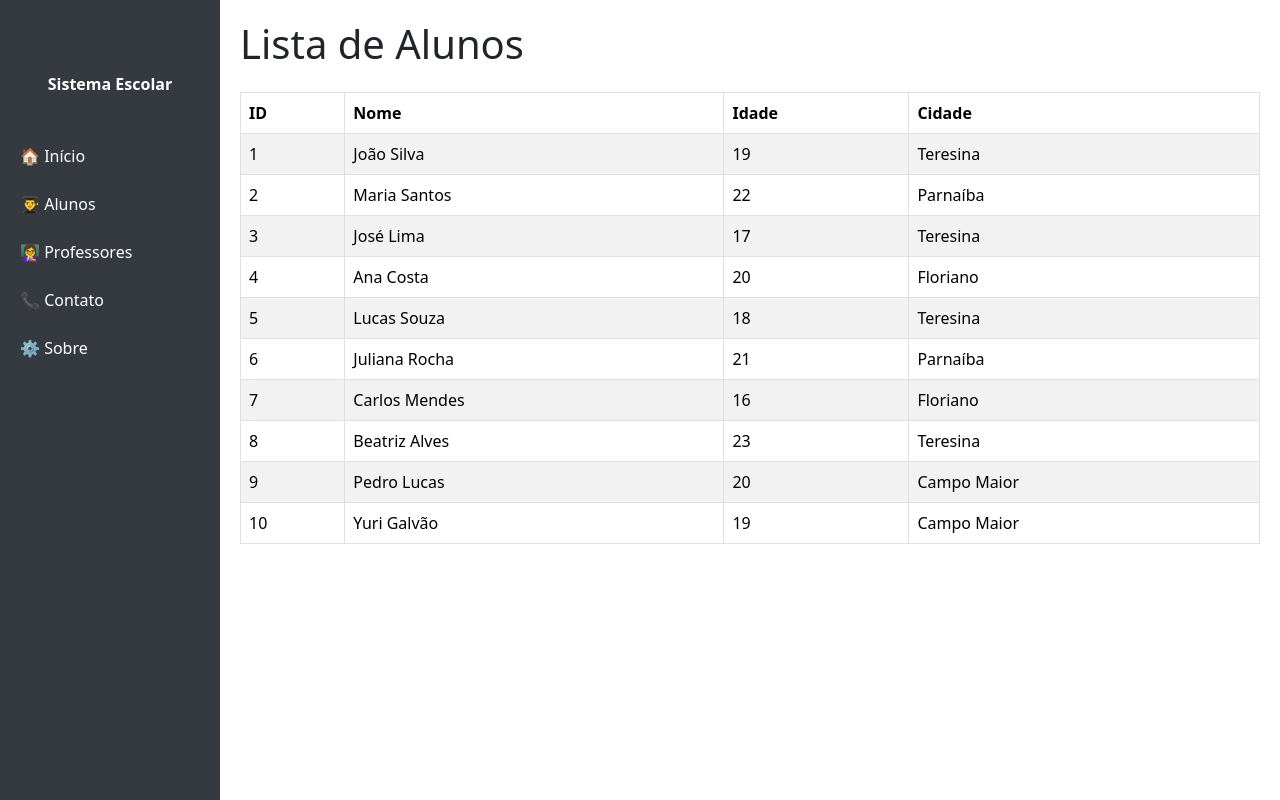
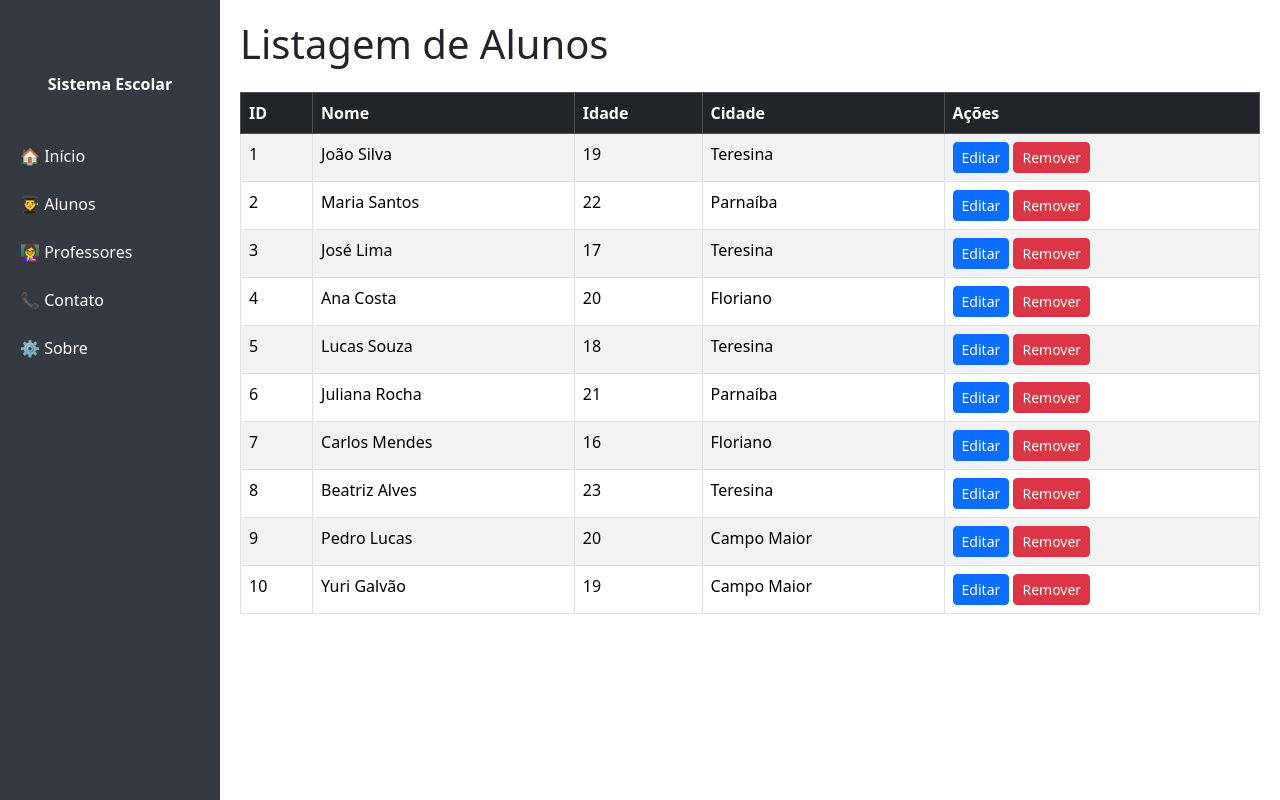
Before and after one commit to dudvs/projeto_flask, a Flask app: page /aluno in a window 1280 px wide. Run offline with Flask 3, Linux system fonts and the light colour scheme; data comes from the database, SQL or seed files in the repository.

Commit message:
lista aluno

```diff
--- a/templates/aluno/lista.html
+++ b/templates/aluno/lista.html
@@ -1,14 +1,15 @@
 {% include 'cabecalho.html' %}
 
-<h1 class="mb-4">Lista de Alunos</h1>
+<h1 class="mb-4">Listagem de Alunos</h1>
 
 <table class="table table-striped table-bordered">
-    <thead>
+    <thead class="table-dark">
         <tr>
             <th>ID</th>
             <th>Nome</th>
             <th>Idade</th>
             <th>Cidade</th>
+            <th>Ações</th>
         </tr>
     </thead>
 
@@ -19,6 +20,10 @@
             <td>{{ aluno[1] }}</td>
             <td>{{ aluno[2] }}</td>
             <td>{{ aluno[3] }}</td>
+            <td>
+                <a href="#" class="btn btn-primary btn-sm">Editar</a>
+                <a href="#" class="btn btn-danger btn-sm">Remover</a>
+            </td>
         </tr>
         {% endfor %}
     </tbody>
```
